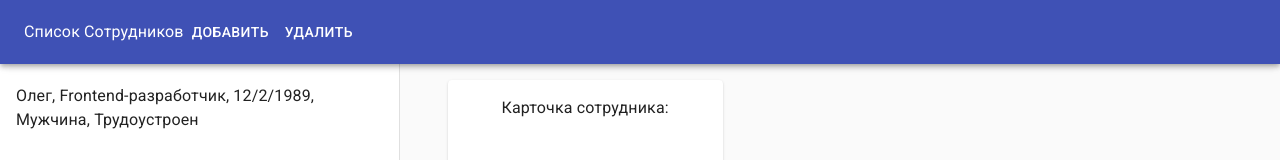
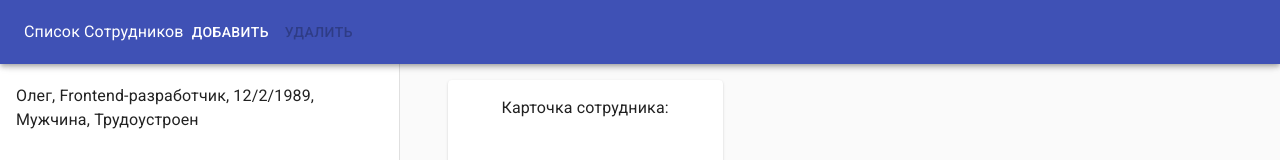
Before and after one commit to RaylissW/my-app, a React (Create React App) app: page / in a window 1280 px wide. Shown: the top 160 px of the page. Built offline with nearby package versions, Linux system fonts and the light colour scheme.

Commit message:
кнопка удалить становится неактивной, если открыта форма для редактирования

```diff
--- a/src/Components/MainBody.js
+++ b/src/Components/MainBody.js
@@ -15,7 +15,7 @@ export default function MainBody(props) {
     return (
         <div className={classes.root}>
             <CssBaseline/>
-            <MakeAppBar deletePerson={props.deletePerson} addPerson={props.addPerson}/>
+            <MakeAppBar deletePerson={props.deletePerson} addPerson={props.addPerson} selectedIndex={props.selectedIndex}/>
             {props.persons[0].name
             }
             <Drawer
--- a/src/Components/MakeAppBar.js
+++ b/src/Components/MakeAppBar.js
@@ -9,17 +9,25 @@ import {useStyles} from './useStyles';
 
 export default function MakeAppBar(props) {
     const classes = useStyles();
+   // document.getElementById("test").disabled = true;
     return (
         <div className={classes.root}>
                 <AppBar position="fixed" className={classes.appBar}>
                     <Toolbar>
                         <Typography>Список Сотрудников</Typography>
-                        <Button className={classes.commandButton} className="Add" onClick={()=>props.addPerson()} color="inherit">
+                        <Button  className={classes.commandButton} className="Add" onClick={()=>props.addPerson()} color="inherit">
                             Добавить
                         </Button>
-                        <Button className={classes.commandButton} className="Delete" color="inherit" onClick={()=>props.deletePerson()}>
-                            Удалить
-                        </Button>
+                        {(props.selectedIndex == undefined) ?
+                            <Button disabled id="test" className={classes.commandButton} className="Delete"
+                                    color="inherit" onClick={() => props.deletePerson()}>
+                                Удалить
+                            </Button>
+                            : <Button id="test" className={classes.commandButton} className="Delete" color="inherit"
+                                      onClick={() => props.deletePerson()}>
+                                Удалить
+                            </Button>
+                        }
                     </Toolbar>
                 </AppBar>
         </div>
```
Also changed, not shown: src/Components/Form/NameFill.js (+0 -8 lines).
